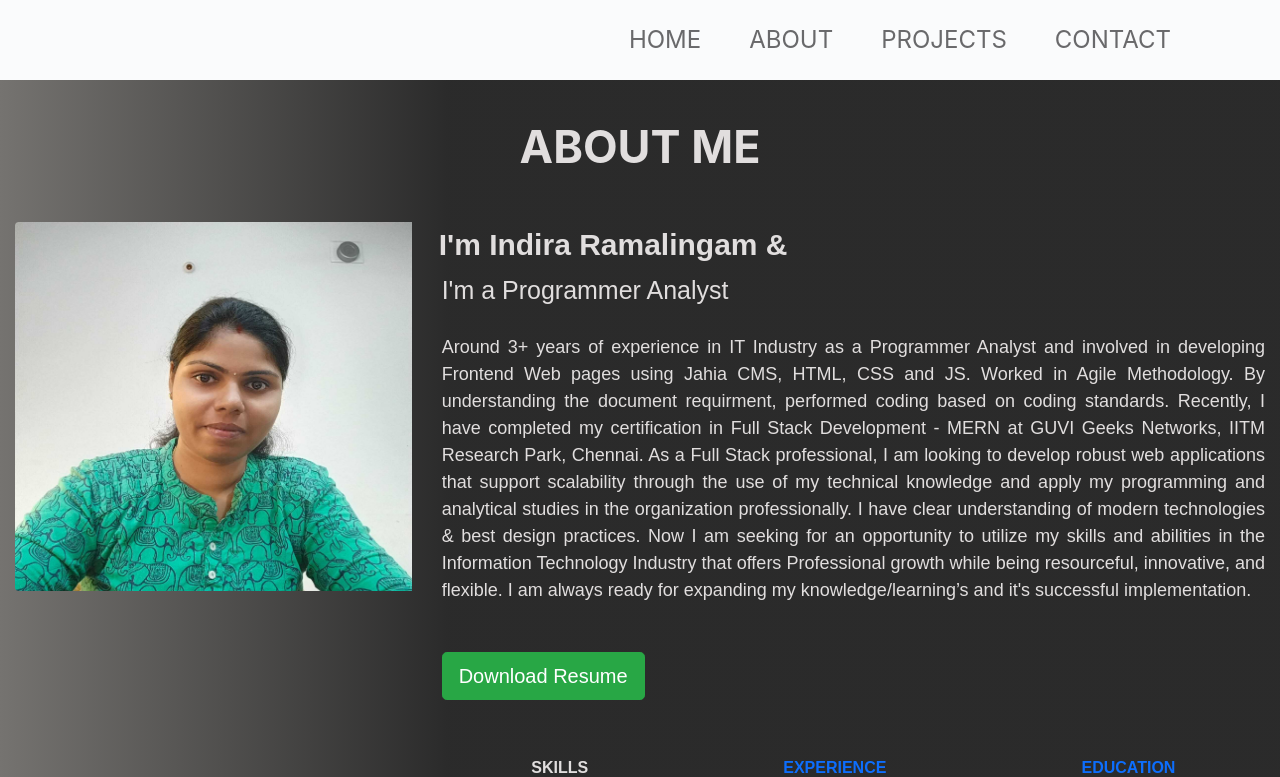
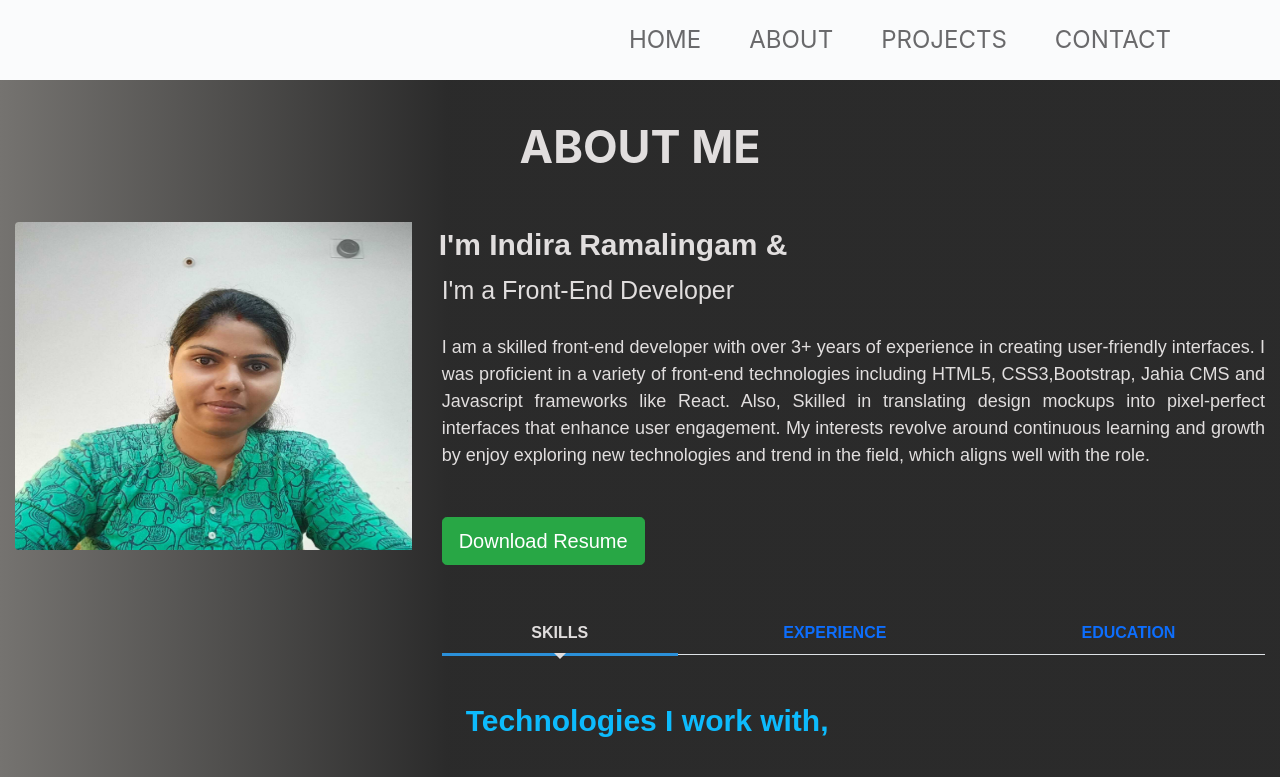
Before and after one commit to IndiraRamalingam/IndiraRamalingam_Portfolio, a React (Vite) app: page /about in a window 1280 px wide. Shown: the top 777 px of the page. Built offline with nearby package versions, Linux system fonts and the light colour scheme.

Commit message:
Image sizing

```diff
--- a/src/components/About.jsx
+++ b/src/components/About.jsx
@@ -38,7 +38,7 @@ function About() {
                   200,
                   ' ',
                   200,
-                  ' Programmer Analyst',
+                  ' Front-End Developer',
                   200,
                 ]}
                 style={{ fontSize: '1em' , color:'rgb(225, 222, 222)'}}
@@ -47,7 +47,8 @@ function About() {
 
                 {/* Adding content in about page */}
                 <div className='mt-4' style={{fontFamily:'sans-serif Poppins', textAlign: 'justify',fontSize:'18px'}}>
-                <p>Around 3+ years of experience in IT Industry as a Programmer Analyst and involved in developing Frontend Web pages using Jahia CMS, HTML, CSS and JS. Worked in Agile Methodology. By understanding the document requirment, performed coding based on coding standards. Recently, I have completed my certification in Full Stack Development - MERN at GUVI Geeks Networks, IITM Research Park, Chennai. As a Full Stack professional, I am looking to develop robust web applications that support scalability through the use of my technical knowledge and apply my programming and analytical studies in the organization professionally. I have clear understanding of modern technologies & best design practices. Now I am seeking for an opportunity to utilize my skills and abilities in the Information Technology Industry that offers Professional growth while being resourceful, innovative, and flexible. I am always ready for expanding my knowledge/learning’s and it's successful implementation. </p>
+                {/* <p>Around 3+ years of experience in IT Industry as a Programmer Analyst and involved in developing Frontend Web pages using Jahia CMS, HTML, CSS and JS. Worked in Agile Methodology. By understanding the document requirment, performed coding based on coding standards. Recently, I have completed my certification in Full Stack Development - MERN at GUVI Geeks Networks, IITM Research Park, Chennai. As a Full Stack professional, I am looking to develop robust web applications that support scalability through the use of my technical knowledge and apply my programming and analytical studies in the organization professionally. I have clear understanding of modern technologies & best design practices. Now I am seeking for an opportunity to utilize my skills and abilities in the Information Technology Industry that offers Professional growth while being resourceful, innovative, and flexible. I am always ready for expanding my knowledge/learning’s and it's successful implementation. </p> */}
+                <p>I am a skilled front-end developer with over 3+ years of experience in creating user-friendly interfaces. I was proficient in a variety of front-end technologies including HTML5, CSS3,Bootstrap, Jahia CMS and Javascript frameworks like React. Also, Skilled in translating design mockups into pixel-perfect interfaces that enhance user engagement. My interests revolve around continuous learning and growth by enjoy exploring new technologies and trend in the field, which aligns well with the role.</p>
                 </div>
 
                 {/* To Download Resume */}
@@ -97,7 +98,8 @@ function About() {
                               <h5 className=" mt-2" style={{color:"rgb(225, 222, 222)",'fontWeight':'bolder','textAlign':'center','fontSize':'20px'}}>Programmer Analyst<span style={{color:"rgb(225, 222, 222)",'fontWeight':'bold',"fontSize":'16px','marginLeft':'20px'}}> <i className="fa fa-calendar mt-3" style={{color:"rgb(225, 222, 222)",'fontSize':'19px','fontWeight':'bolder'}} > Sept 2015 - Feb 2019</i></span></h5>
 
                               <div className='mt-5'>
-                              <h5 className="hr-lines">Projects I have worked there</h5>
+                              {/* <h5 className="hr-lines">Projects I have worked there</h5> */}
+                              <h5 style={{textAlign:'center',color:'rgb(48 231 73)'}} >Projects I have worked there</h5>
                               </div>
 
                               {/* Project1 */}
@@ -123,17 +125,22 @@ function About() {
 
                                 <h5 className="mb-2 mt-2" style={{color:"rgb(225, 222, 222)",'fontWeight':'bolder','fontSize':'18px'}}>Roles and Responsibilities</h5>
                                 <ul className='mx-5'>
-                                  <li>Responsible for analysing business requirements and converting them into technical specifications.</li>
+                                  {/* <li>Responsible for analysing business requirements and converting them into technical specifications.</li>
                                   <li>Performed Agile Methodology.</li>
                                   <li>Performed coding, based on coding standards.</li>
                                   <li>Unit test case preparation and execution for the developed
                                 modules and also involved in progression and Integration
-                                testing.</li>
+                                testing.</li> */}
+                                <li>During my role, I involved in developing front-end features for a webpage and responsible for translating design mockups into code, creating visually appealing and interactive user interfaces.</li>
+                                <li>Optimized front-end code and assets to improve website speed and performance, including minimizing file sizes, using efficient coding techniques and implementing caching strategies.</li>
+                                <li>Integrated front-end code with JAHIA CMS platform so that the content can be easily managed and updated.</li>
+                                <li>Ensured that websites are designed to be responsive, adapting to different screen sizes and orientations.</li>
+                                <li>Also, conducted testing and debugging to identify and fix issues in front-end and enhanced the user experience.</li>
                                 </ul>
                               </div>
 
                           {/* Project2 */}
-                          <div>
+                          {/* <div>
                                 <div className='row'>
                                     <div className='col-sm-8'>
                                     <h5 className="mb-2 mt-4" style={{color:"rgb(229 202 139 / 95%)",'fontWeight':'bold','fontSize':'19px'}}>Project : FireFly (Century Orchestrator)</h5>
@@ -160,7 +167,7 @@ function About() {
                                   <li>Involved in performing unit testing and integration testing.</li>
                                   <li>Bug fixing.</li>
                                 </ul>
-                              </div>
+                              </div> */}
 
                           </div>
 
@@ -168,7 +175,8 @@ function About() {
                             <div id="contact2" role="tabpanel" aria-labelledby="contact-tab" className="tab-pane fade px-4 py-5">
                             <div className="tab-contents" >
                               <div className=''>
-                                <h5 className="hr-lines1" style={{color:"rgb(13 187 253)"}}>   Where I educated   </h5>
+                                {/* <h5 className="hr-lines1" style={{color:"rgb(13 187 253)"}}>   Where I educated   </h5> */}
+                                <h5 style={{textAlign:'center',color:'rgb(48 231 73)'}} >--- Where I educated ---</h5>
                               </div>
 
                               <div className='row mt-5'>
--- a/src/components/Contact.jsx
+++ b/src/components/Contact.jsx
@@ -27,7 +27,8 @@ function Contact() {
       <div className="container">
         <h3 className="mb-5 " style={{color:"rgb(225, 222, 222)",'fontWeight':'bolder','textAlign':'center','fontSize':'45px','marginTop':'-50px'}}>Contact Me</h3>
         <div className='mt-5'>
-          <h5 className="hr-lines" style={{'color':"rgb(13 187 253)"}}>get in touch</h5>
+          {/* <h5 className="hr-lines" style={{'color':"rgb(13 187 253)"}}>get in touch</h5> */}
+          <h5 style={{textAlign:'center',color:'rgb(48 231 73)'}} >--- get in touch ---</h5>
         </div>
         <div className='row'>
 
--- a/src/components/Home.jsx
+++ b/src/components/Home.jsx
@@ -25,7 +25,7 @@ function Home() {
                   200,
                   ' ',
                   200,
-                  ' Programmer Analyst',
+                  ' Front-End Developer',
                   200,
                 ]}
                 style={{ fontSize: '1em' , color:'rgb(225, 222, 222)'}}
--- a/src/components/Projects.jsx
+++ b/src/components/Projects.jsx
@@ -9,7 +9,8 @@ function Projects() {
         <div className="container">
         <h3 className="mb-5 " style={{color:"rgb(225, 222, 222)",'fontWeight':'bolder','textAlign':'center','fontSize':'45px','marginTop':'-50px'}}>Projects I've done</h3>
         <div className='mt-5'>
-          <h5 className="hr-lines" style={{'color':"rgb(13 187 253)"}}>few of my works</h5>
+          {/* <h5 className="hr-lines" style={{'color':"rgb(13 187 253)"}}>few of my works</h5> */}
+          <h5 style={{textAlign:'center',color:'rgb(48 231 73)'}} >--- few of my works ---</h5>
 
 
           <div className='contianer m-5'>
```
